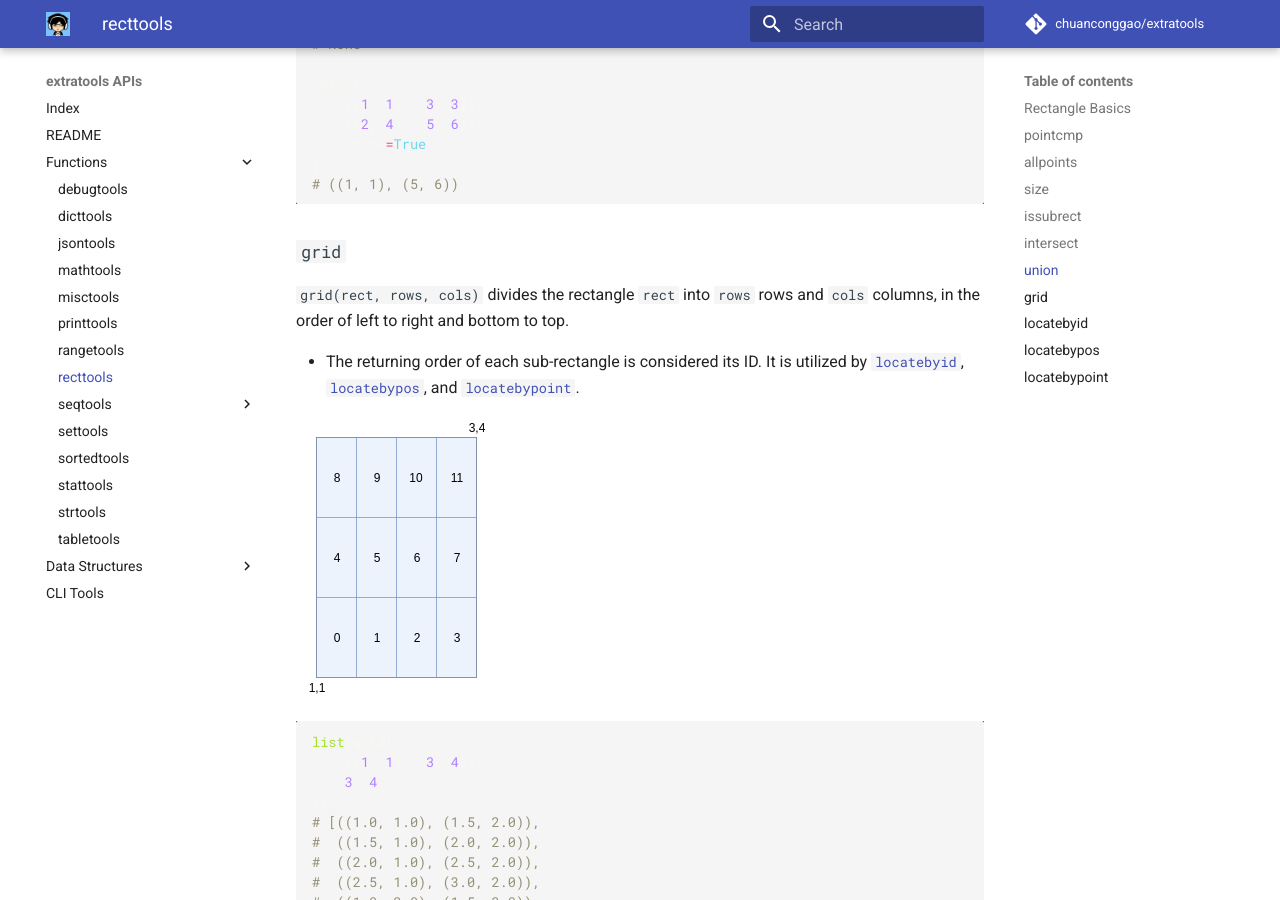
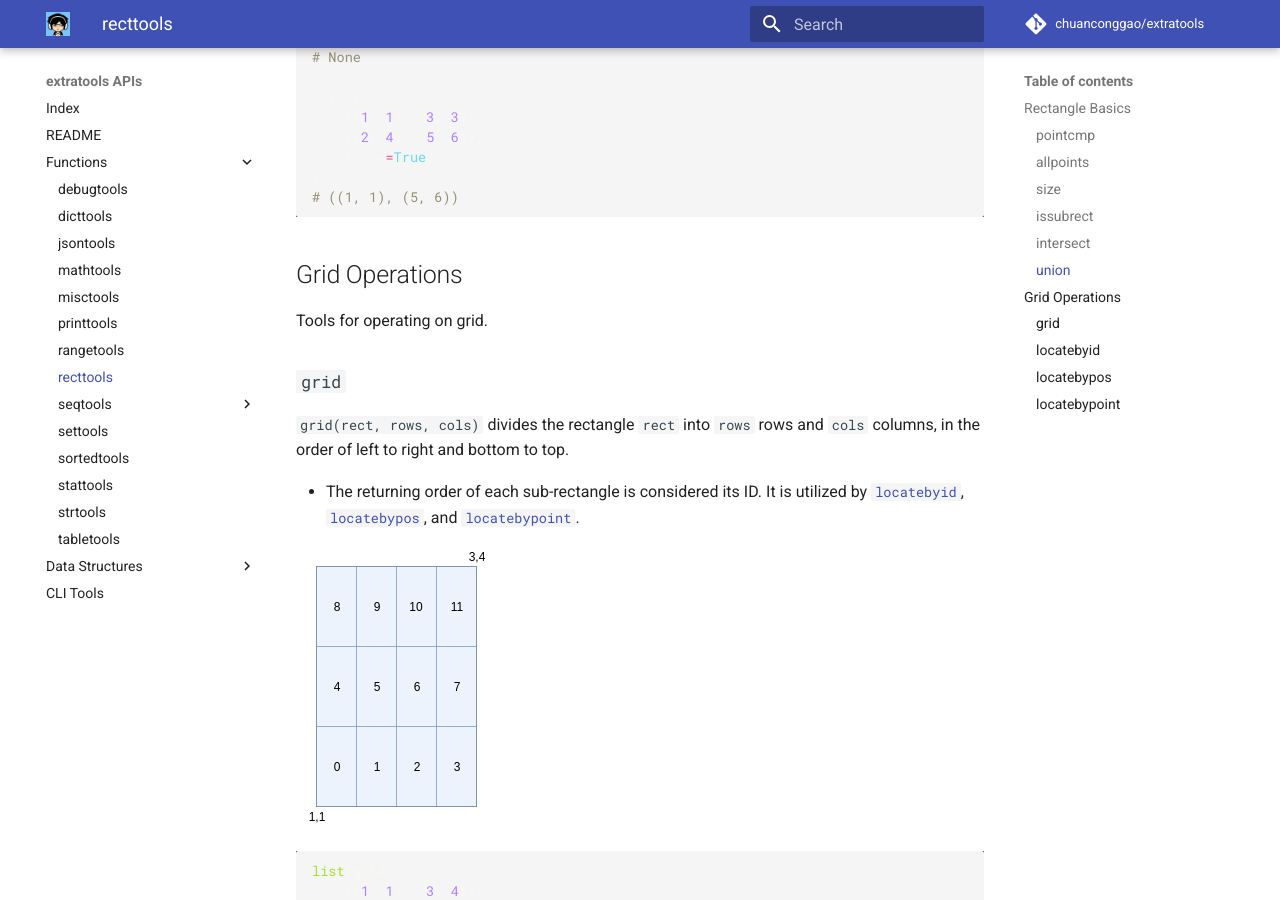
Before and after one commit to chuanconggao/extratools, an MkDocs documentation site: the page built from docs/functions/recttools.md, in a window 1280 px wide and 900 px high, scrolled down 3930 px. Built offline with MkDocs 1.6.1 and Material for MkDocs 9.7.7, drawn with Linux system fonts in a browser that asks for light colours; comment, search, counter and statistics services are not loaded; old or Windows-style settings are respelled for this version of MkDocs.

Commit message:
Tweaks on docs

````diff
--- a/docs/functions/recttools.md
+++ b/docs/functions/recttools.md
@@ -8,7 +8,7 @@
 !!! danger
     Each rectangle is assumed to be valid, i.e., its bottom left point is at the bottom left of its top right point.
 
-### Rectangle Basics
+## Rectangle Basics
 
 Tools for basic rectangle usages.
 
@@ -131,6 +131,10 @@ union(
 # ((1, 1), (5, 6))
 ```
 
+## Grid Operations
+
+Tools for operating on grid.
+
 ### `grid`
 
 `grid(rect, rows, cols)` divides the rectangle `rect` into `rows` rows and `cols` columns, in the order of left to right and bottom to top.
````
